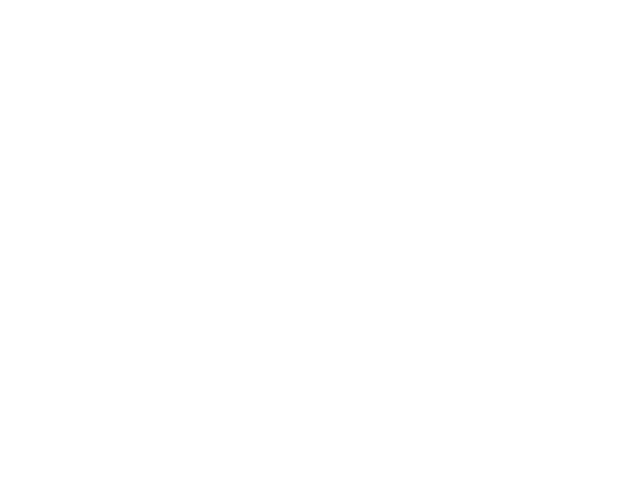
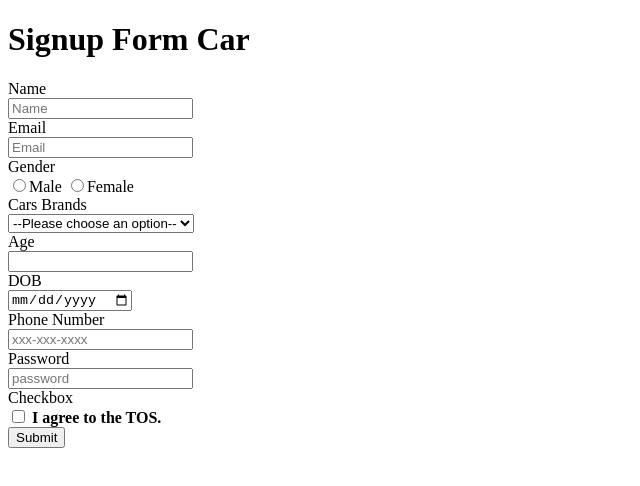
Before and after one commit to acciojob/signup-form-car-rohitkishne, a website: page main.html in a window 1280 px wide. Shown: the whole page, without its empty margins (0-640 px from the left). Drawn offline with Linux system fonts and the light colour scheme.

Commit message:
car signup form

```diff
--- a/main.html
+++ b/main.html
@@ -8,6 +8,57 @@
 
 <body>
 	<!-- the entire body must be written by student -->
+
+	<h1>Signup Form Car</h1>
+
+	<form action="#" method="post">
+		<div>
+			<label for="name">Name</label><br>
+			<input type="text" name="name" id="name" placeholder="Name" required>
+		</div>
+		<div>
+			<label for="email">Email</label><br>
+			<input type="email" name="email" id="email" placeholder="Email" required>
+		</div>
+		<div>
+			<label for="gender">Gender</label><br>
+			<input type="radio" name="gender" id="gender_m" required>Male
+			<input type="radio" name="gender" id="gender_f" required>Female
+		</div>
+		<div>
+			<label for="cars">Cars Brands</label><br>
+			<select name="cars" id="cars" required>
+				<option value="">--Please choose an option--</option>
+				<option value="BMW">BMW</option>
+				<option value="Audi">Audi</option>
+				<option value="Mercedez">Mercedez</option>
+			</select>
+		</div>
+		<div>
+			<label for="age">Age</label><br>
+			<input type="number" name="age" id="age" required>
+		</div>
+		<div>
+			<label for="dob">DOB</label><br>
+			<input type="date" name="dob" id="dob" required>
+		</div>
+		<div>
+			<label for="tel">Phone Number</label><br>
+			<input type="text" name="tel" id="tel" placeholder="xxx-xxx-xxxx">
+		</div>
+		<div>
+			<label for="password">Password</label><br>
+			<input type="password" name="password" id="password" placeholder="password" required>
+		</div>
+		<div>
+			<label for="checkbox">Checkbox</label><br>
+			<input type="checkbox" name="checkbox" id="checkbox" required>
+			<b> I agree to the TOS.</b>
+		</div>
+		<div>
+			<button type="submit">Submit</button>
+		</div>
+	</form>
     <script type="text/javascript" src="./script.js">
 </script>
 
```
